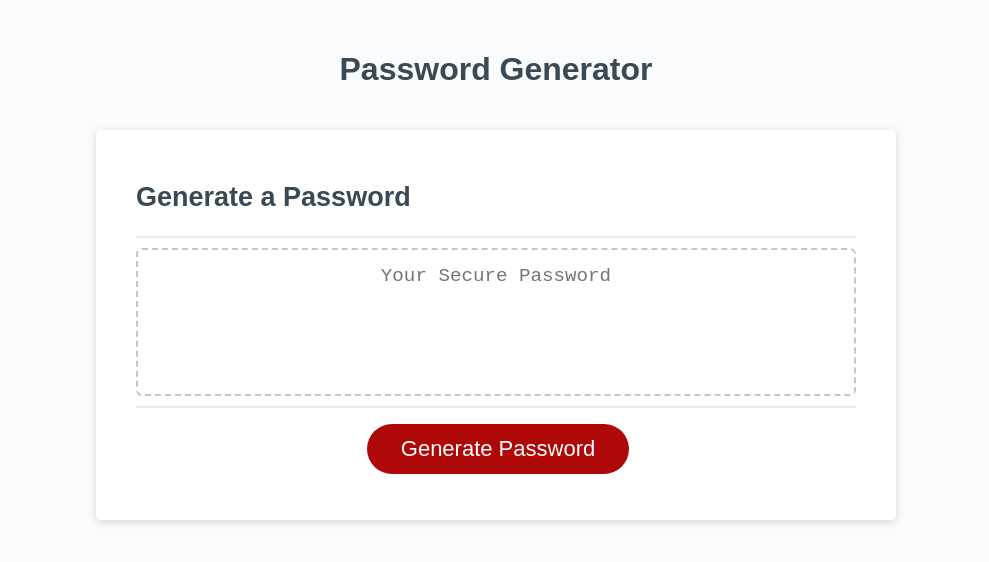
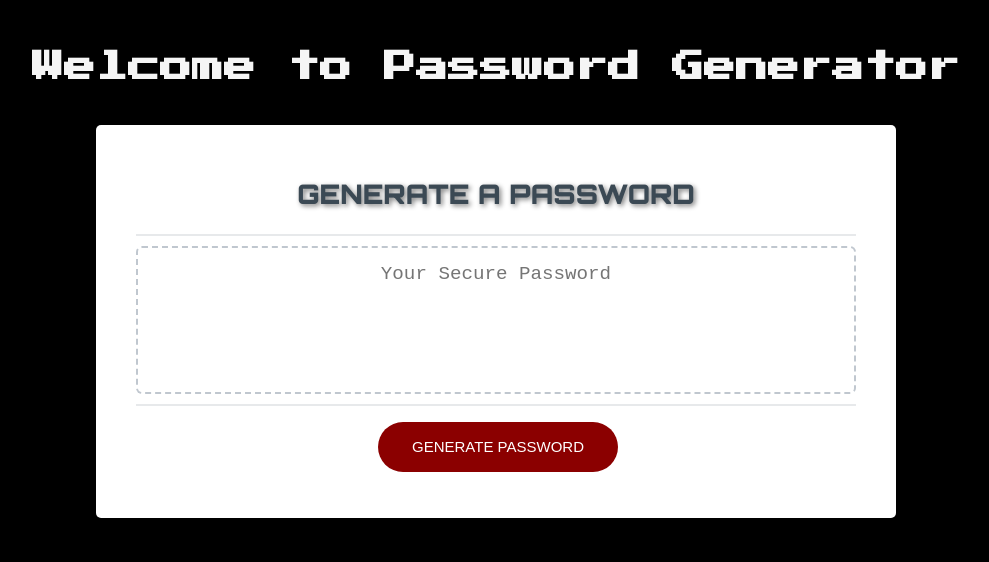
Before and after one commit to alexemrob/Password-Generator, a plain HTML site: page index.html in a window 1280 px wide. Shown: the whole page, without its empty margins (144-1133 px from the left). Drawn offline with Linux system fonts and the light colour scheme.

Commit message:
css detailing

```diff
--- a/index.html
+++ b/index.html
@@ -6,15 +6,17 @@
     <meta http-equiv="X-UA-Compatible" content="ie=edge" />
     <title>Password Generator</title>
     <link rel="stylesheet" href="style.css" />
+    <link href="https://fonts.googleapis.com/css2?family=Orbitron:wght@900&display=swap" rel="stylesheet">
+    <link href="https://fonts.googleapis.com/css2?family=Press+Start+2P&display=swap" rel="stylesheet">
   </head>
   <body>
     <div class="wrapper">
       <header>
-        <h1>Password Generator</h1>
+        <h1>Welcome to Password Generator</h1>
       </header>
       <div class="card">
         <div class="card-header">
-          <h2>Generate a Password</h2>
+          <h2>GENERATE A PASSWORD</h2>
         </div>
         <div class="card-body">
           <textarea
@@ -25,7 +27,7 @@
           ></textarea>
         </div>
         <div class="card-footer">
-          <button id="generate" class="btn">Generate Password</button>
+          <button id="generate" class="btn">GENERATE PASSWORD</button>
         </div>
       </div>
     </div>
--- a/script.js
+++ b/script.js
@@ -12,7 +12,6 @@ document.querySelector("#generate")
   var specialChar = ["~", "!", "@", "#", "$", "%", "^", "&", "*", "<", ">", "-","+"];
   var alphaUpper = ["A", "B", "C", "D", "E", "F", "G", "H", "I", "J", "K", "L", "M", "N", "O", "P", "Q", "R", "S", "T", "U", "V", "W", "X", "Y", "Z"];
   var alphaLower = ["a", "b", "c", "d", "e", "f", "g", "h", "i", "j", "k", "l", "m", "n", "o", "p", "q", "r", "s", "t", "u", "v", "w", "x", "y", "z"];
-
 
 //Confirming amount of characters in password via prompt
 function generatePassword() {
@@ -74,5 +73,4 @@ function writePassword() {
   var passwordText = document.querySelector("#password");
 
   passwordText.value = password;
-
 }
--- a/style.css
+++ b/style.css
@@ -10,6 +10,7 @@ body,
   height: 100%;
   margin: 0;
   padding: 0;
+  background-color: black;
 }
 
 body {
@@ -72,15 +73,27 @@ header {
   clear: both;
 }
 
+h1 {
+  font-family: 'Press Start 2P', cursive;
+  color: whitesmoke;
+}
+
+h2 {
+  text-align: center;
+  font-family: 'Orbitron', sans-serif;
+  text-shadow: 2px 2px 5px grey;
+  font-weight: lighter;
+}
+
 .btn {
   border: none;
-  background-color: hsl(360, 91%, 36%);
+  background-color: darkred;
   border-radius: 25px;
   box-shadow: rgba(0, 0, 0, 0.1) 0px 1px 6px 0px rgba(0, 0, 0, 0.2) 0px 1px 1px
     0px;
   color: hsl(0, 0%, 100%);
   display: inline-block;
-  font-size: 22px;
+  font-size: 15px;
   line-height: 22px;
   margin: 16px 16px 16px 20px;
   padding: 14px 34px;
```
Also changed, not shown: assets/images/SSpasGen.png (added).
